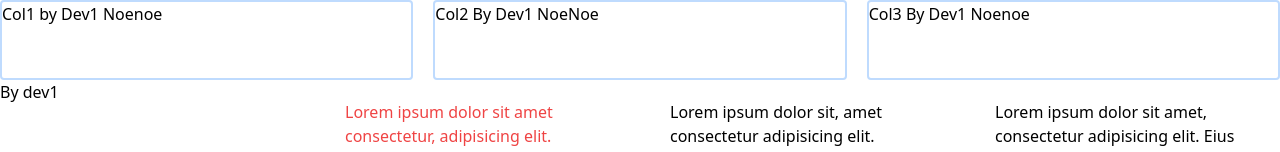
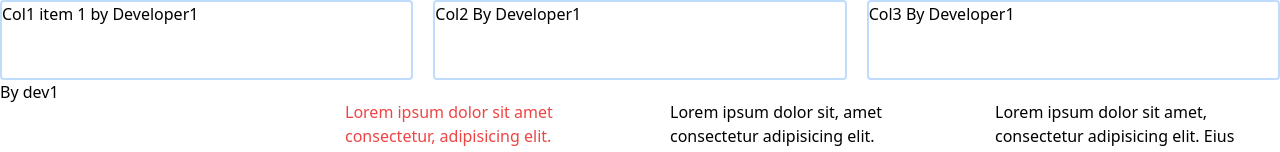
Before and after one commit to MyatNoeNwe19/tailwind3, a website: page src/index.html in a window 1280 px wide. Shown: the top 152 px of the page. Drawn offline with Linux system fonts and the light colour scheme.

Commit message:
developer

```diff
--- a/src/index.html
+++ b/src/index.html
@@ -10,13 +10,13 @@
     <section>
         <div class="w-full grid grid-cols-3 gap-5 m-auto">
             <div class="border-blue-200 border-2 h-20 rounded">
-                Col1 by Dev1 Noenoe
+                Col1 item 1 by Developer1
             </div>
             <div class="border-blue-200 border-2 h-20 rounded">
-                Col2 By Dev1 NoeNoe
+                Col2 By Developer1
             </div>
             <div class="border-blue-200 border-2 h-20 rounded">
-                Col3 By Dev1 Noenoe
+                Col3 By  Developer1
             </div>
         </div>
     </section>
```
